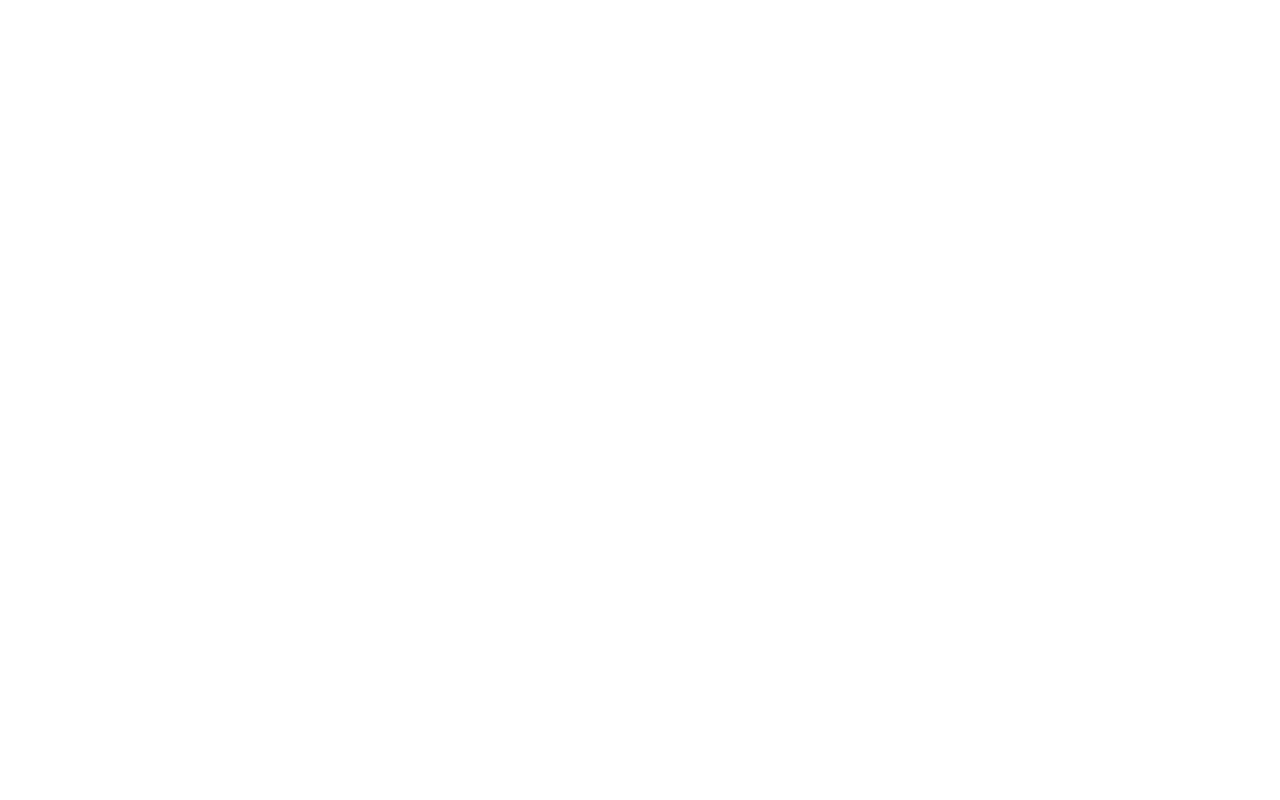
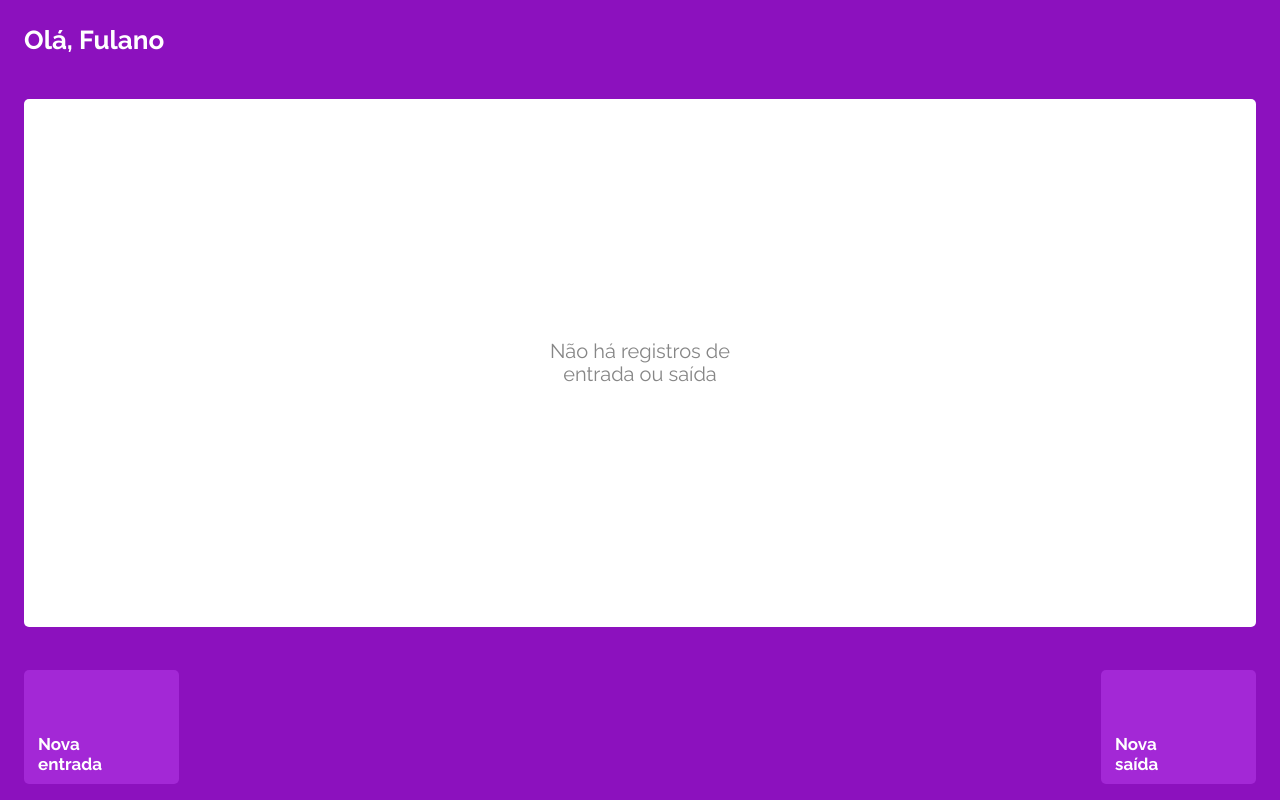
Before and after one commit to LauraSouzaCastro/mywallet-front, a React app: page /home in a window 1280 px wide. Before the commit this address had no page. Built offline with nearby package versions, Linux system fonts and the light colour scheme; a web font is replaced by a local one.

Commit message:
Template da tela de Home

```diff
--- a/public/index.html
+++ b/public/index.html
@@ -8,6 +8,8 @@
   <link rel="preconnect" href="https://fonts.gstatic.com" crossorigin>
   <link href="https://fonts.googleapis.com/css2?family=Raleway:wght@400;700&family=Saira+Stencil+One&display=swap"
     rel="stylesheet">
+  <script type="module" src="https://unpkg.com/ionicons@5.4.0/dist/ionicons/ionicons.esm.js"></script>
+  <script nomodule="" src="https://unpkg.com/ionicons@5.4.0/dist/ionicons/ionicons.js"></script>
   <title>MyWallet</title>
 </head>
 
--- a/src/components/App.js
+++ b/src/components/App.js
@@ -2,6 +2,9 @@ import { BrowserRouter, Routes, Route } from "react-router-dom";
 import GlobalStyle from './globalStyles';
 import Login from "./Login";
 import Cadastro from "./Cadastro";
+import Home from "./Home";
+import NovaEntrada from "./NovaEntrada";
+import NovaSaida from "./NovaSaida";
 
 export default function App() {
     return (
@@ -10,6 +13,9 @@ export default function App() {
             <Routes>
                 <Route path="/" element={<Login />} />
                 <Route path="/cadastro" element={<Cadastro />} />
+                <Route path="/home" element={<Home />} />
+                <Route path="/nova-entrada" element={<NovaEntrada />} />
+                <Route path="/nova-saida" element={<NovaSaida />} />
             </Routes>
         </BrowserRouter>
     );
--- a/src/components/Cadastro.js
+++ b/src/components/Cadastro.js
@@ -1,13 +1,15 @@
 import styled from "styled-components"
-import { Link } from "react-router-dom";
+import { Link, useNavigate } from "react-router-dom";
 import { useState } from "react";
 
 export default function Cadastro() {
     const [clicado, setClicado] = useState(false);
     const [cadastro, setCadastro] = useState({ nome: "", email: "", senha: "", senhaConfirmada: "" });
+    const navigate = useNavigate();
     function cadastrar(event) {
         event.preventDefault();
         setClicado(true);
+        navigate("/")
     }
     return (
         <ContainerCadastro>
--- /dev/null
+++ b/src/components/Home.js
@@ -0,0 +1,107 @@
+import styled from "styled-components";
+import { useNavigate } from "react-router-dom";
+
+export default function Home(){
+    const navigate = useNavigate();
+    function adicionarEntrada(){
+        navigate("/nova-entrada");
+    }
+    function adicionarSaida(){
+        navigate("/nova-saida");
+    }
+    return (
+        <ContainerHome>
+            <Topo>
+                <h1>Olá, Fulano</h1>
+                <ion-icon name="log-out-outline"></ion-icon>
+            </Topo>
+            <ContainerRegistros>
+                <p>Não há registros de<br/>entrada ou saída</p>
+            </ContainerRegistros>
+            <Rodape>
+                <div onClick={adicionarEntrada}>
+                    <ion-icon name="add-circle-outline"></ion-icon>
+                    <p>Nova<br/>entrada</p>
+                </div>
+                <div onClick={adicionarSaida}>
+                    <ion-icon name="remove-circle-outline"></ion-icon>
+                    <p>Nova<br/>saída</p>
+                </div>
+            </Rodape>
+        </ContainerHome>
+    );
+}
+
+const ContainerHome = styled.div`
+    min-height: 100vh;
+    background-color: #8C11BE;
+    display: flex;
+    flex-direction: column;
+    align-items: center;
+    justify-content: space-between;
+    padding: 25px 24px 16px 24px;
+`;
+const Topo = styled.div`
+    display: flex;
+    justify-content: space-between;
+    align-items: center;
+    width: 100%;
+    height: 31px;
+    h1{
+        font-family: 'Raleway';
+        font-style: normal;
+        font-weight: 700;
+        font-size: 26px;
+        line-height: 31px;
+        color: #FFFFFF;
+    }
+    ion-icon{
+        font-size: 30px;
+        color: #FFFFFF;
+    }
+`;
+const Rodape = styled.div`
+    display: flex;
+    justify-content: space-between;
+    width: 100%;
+    div{
+        width: 155px;
+        height: 114px;
+        display: flex;
+        flex-direction: column;
+        justify-content: space-between;
+        font-family: 'Raleway';
+        font-style: normal;
+        font-weight: 700;
+        font-size: 17px;
+        line-height: 20px;
+        color: #FFFFFF;
+        background-color: #A328D6;
+        border-radius: 5px;
+        padding: 10px;
+        ion-icon{
+            font-size: 30px;
+        }
+        p{
+            padding-left: 4px;
+        }
+    }
+`;
+const ContainerRegistros = styled.div`
+    background-color: #FFFFFF;
+    border-radius: 5px;
+    width: 100%;
+    height: 66vh;
+    display: flex;
+    flex-direction: column;
+    p{
+        font-family: 'Raleway';
+        font-style: normal;
+        font-weight: 400;
+        font-size: 20px;
+        line-height: 23px;
+        text-align: center;
+        color: #868686;
+        margin: auto;
+    }
+`;
--- a/src/components/Login.js
+++ b/src/components/Login.js
@@ -1,13 +1,15 @@
 import styled from "styled-components"
-import { Link } from "react-router-dom";
+import { Link, useNavigate } from "react-router-dom";
 import { useState } from "react";
 
 export default function Login() {
     const [clicado, setClicado] = useState(false);
     const [login, setLogin] = useState({ email: "", password: "" });
+    const navigate = useNavigate();
     function entrar(event) {
         event.preventDefault();
         setClicado(true);
+        navigate("/home");
     }
     return (
         <ContainerLogin>
--- /dev/null
+++ b/src/components/NovaEntrada.js
@@ -0,0 +1,3 @@
+export default function NovaEntrada(){
+    return <></>
+}
--- /dev/null
+++ b/src/components/NovaSaida.js
@@ -0,0 +1,3 @@
+export default function NovaSaida(){
+    return <></>
+}
```
